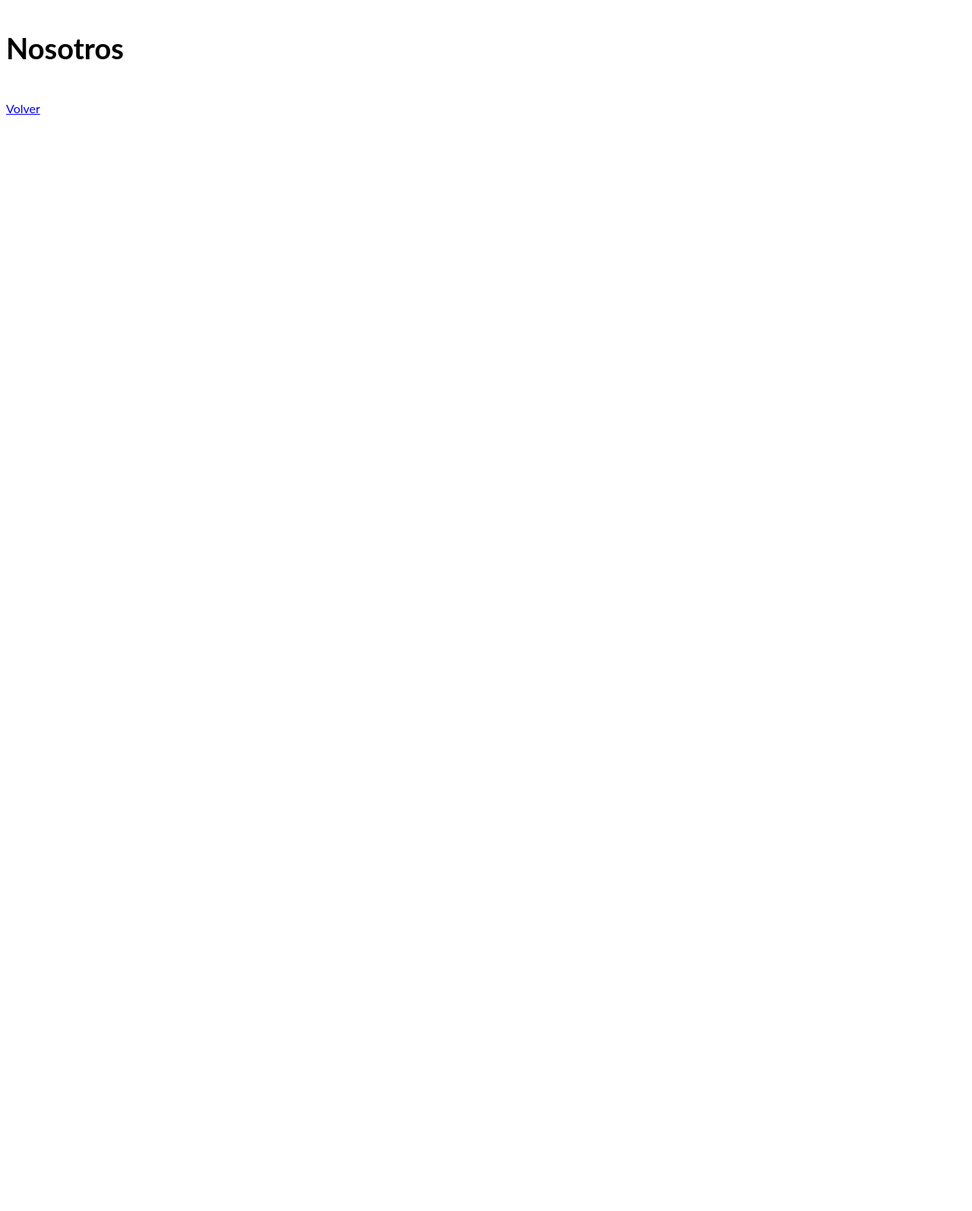
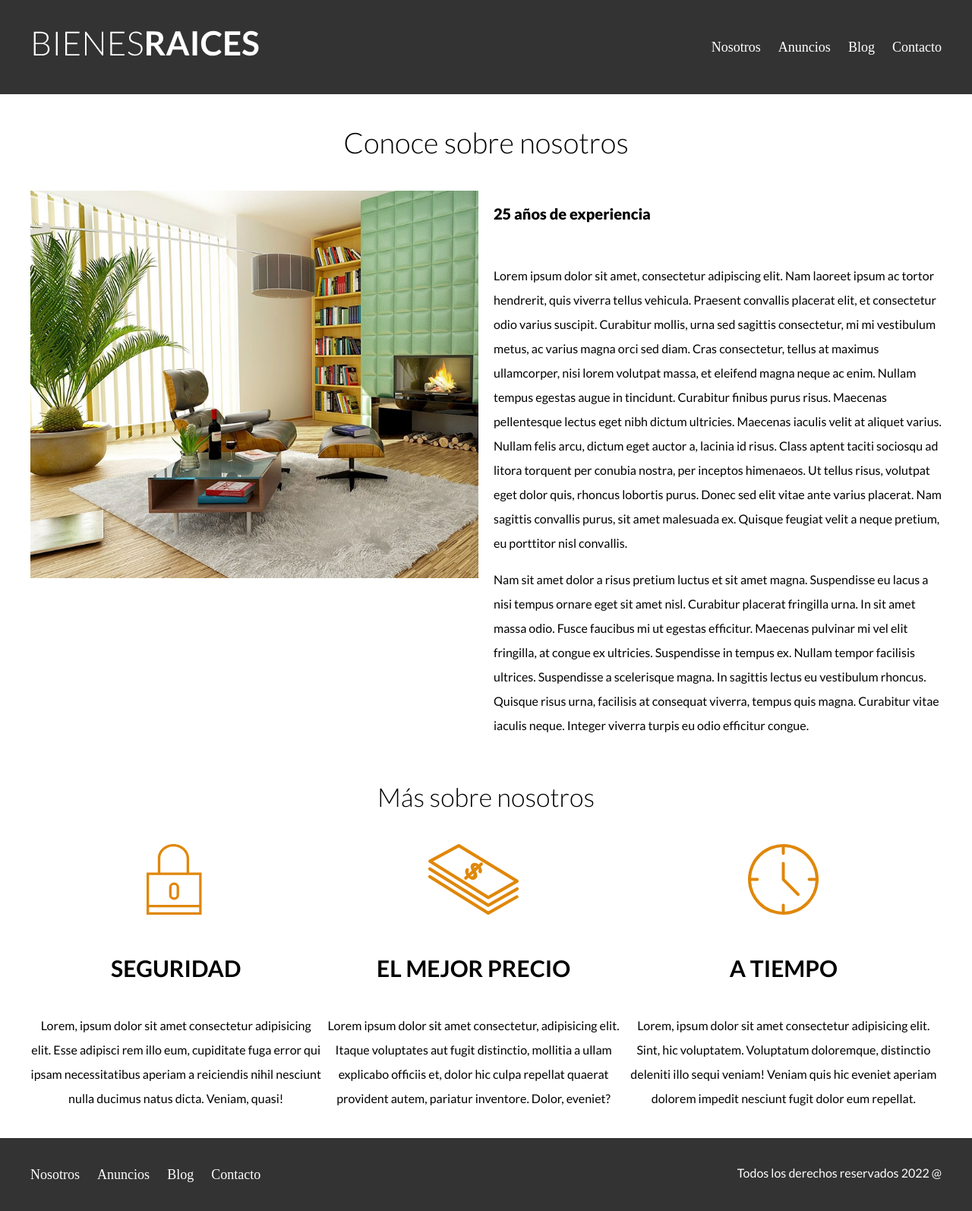
Before and after one commit to javiegas253/Bienes-raices, a plain HTML site: page Nosotros.html in a window 1280 px wide. Shown: the whole page at 76% size. Before the commit the page ends 800 px from the top, so only its background shows below. Drawn offline with Linux system fonts and the light colour scheme.

Commit message:
termine nosotros.html

```diff
--- a/CSS/style.css
+++ b/CSS/style.css
@@ -67,6 +67,10 @@ background-color: #E08709;
 
 
 /* Header */
+.site-header {
+    background-color: #333333;
+    padding: 1rem 0 3rem 0;
+}
 .site-header.inicio {
     background-image: url(../img/header.jpg);
     background-position: center center;
@@ -260,5 +264,17 @@ background-color: #E08709;
 .copyright {
     margin: 0;
     color: white;
+}
 
+/** INTERNAS **/
+.contenido-nosotros {
+    display: grid;
+    grid-template-columns: repeat(2, 1fr);
+    grid-column-gap: 2rem;
 }
+.texto-nosotros blockquote {
+    font-weight: 900;
+    font-size: 2rem;
+    margin: 0;
+    padding: 1rem 0 3rem 0;
+}
--- a/Nosotros.html
+++ b/Nosotros.html
@@ -4,12 +4,80 @@
     <meta charset="UTF-8">
     <meta http-equiv="X-UA-Compatible" content="IE=edge">
     <meta name="viewport" content="width=device-width, initial-scale=1.0">
-    <title>Document</title>
+    <title>Bienes raices</title>
+    <link href="https://fonts.googleapis.com/css2?family=Lato:wght@300;400;700;900&display=swap" rel="stylesheet">
+    <link rel="stylesheet" href="CSS/normalize.css">
     <link rel="stylesheet" href="CSS/style.css">
 </head>
 <body>
 
-    <h1>Nosotros</h1>
-    <a href="index.html">Volver</a>
+    <header class="site-header">
+        <div class="contenedor contenido-header">
+            <div class="barra">
+                <a href="/">
+                    <img src="img/logo.svg" alt="logotipo de Bienes raices"
+                </a>
+                <nav class="navegacion">
+                    <a href="Nosotros.html">Nosotros</a>
+                    <a href="Anuncios.html">Anuncios</a>
+                    <a href="Blog.html">Blog</a>
+                    <a href="Contacto.html">Contacto</a>
+                </nav>
+            </div>
+        </div> <!-- contenedor -->
+    </header>
+
+    <main class="contenedor">
+        <h1 class="fw-300 centrar-texto">Conoce sobre nosotros</h1>
+
+        <div class="contenido-nosotros">
+            <div class="imagen">
+                <img src="img/nosotros.jpg" alt="living">
+            </div>
+            <div class="texto-nosotros">
+                <blockquote>25 años de experiencia</blockquote>
+
+                <p> Lorem ipsum dolor sit amet, consectetur adipiscing elit. Nam laoreet ipsum ac tortor hendrerit, quis viverra tellus vehicula. Praesent convallis placerat elit, et consectetur odio varius suscipit. Curabitur mollis, urna sed sagittis consectetur, mi mi vestibulum metus, ac varius magna orci sed diam. Cras consectetur, tellus at maximus ullamcorper, nisi lorem volutpat massa, et eleifend magna neque ac enim. Nullam tempus egestas augue in tincidunt. Curabitur finibus purus risus. Maecenas pellentesque lectus eget nibh dictum ultricies. Maecenas iaculis velit at aliquet varius. Nullam felis arcu, dictum eget auctor a, lacinia id risus. Class aptent taciti sociosqu ad litora torquent per conubia nostra, per inceptos himenaeos. Ut tellus risus, volutpat eget dolor quis, rhoncus lobortis purus. Donec sed elit vitae ante varius placerat. Nam sagittis convallis purus, sit amet malesuada ex. Quisque feugiat velit a neque pretium, eu porttitor nisl convallis.</p>
+
+                <p>Nam sit amet dolor a risus pretium luctus et sit amet magna. Suspendisse eu lacus a nisi tempus ornare eget sit amet nisl. Curabitur placerat fringilla urna. In sit amet massa odio. Fusce faucibus mi ut egestas efficitur. Maecenas pulvinar mi vel elit fringilla, at congue ex ultricies. Suspendisse in tempus ex. Nullam tempor facilisis ultrices. Suspendisse a scelerisque magna. In sagittis lectus eu vestibulum rhoncus. Quisque risus urna, facilisis at consequat viverra, tempus quis magna. Curabitur vitae iaculis neque. Integer viverra turpis eu odio efficitur congue.</p>
+            </div>
+        </div>
+    </main>
+
+    <section class="contenedor seccion">
+        <h2 class="fw-300 centrar-texto">Más sobre nosotros</h2>
+
+        <div class="icono-nosotros">
+            <div class="icono">
+                <img src="/img/icono1.svg" alt="seguridad">
+                <h3>Seguridad</h3>
+                <p>Lorem, ipsum dolor sit amet consectetur adipisicing elit. Esse adipisci rem illo eum, cupiditate fuga error qui ipsam necessitatibus aperiam a reiciendis nihil nesciunt nulla ducimus natus dicta. Veniam, quasi!</p>
+            </div>
+
+            <div class="icono">
+                <img src="/img/icono2.svg" alt="Precio">
+                <h3>El mejor precio</h3>
+                <p>Lorem ipsum dolor sit amet consectetur, adipisicing elit. Itaque voluptates aut fugit distinctio, mollitia a ullam explicabo officiis et, dolor hic culpa repellat quaerat provident autem, pariatur inventore. Dolor, eveniet?</p>
+            </div>
+
+            <div class="icono">
+                <img src="/img/icono3.svg" alt="Reloj">
+                <h3>A tiempo</h3>
+                <p>Lorem, ipsum dolor sit amet consectetur adipisicing elit. Sint, hic voluptatem. Voluptatum doloremque, distinctio deleniti illo sequi veniam! Veniam quis hic eveniet aperiam dolorem impedit nesciunt fugit dolor eum repellat.</p>
+            </div>
+        </div>
+    </section>
+
+    <footer class="site-footer seccion">
+        <div class="contenedor contenedor-footer">
+            <nav class="navegacion">
+                <a href="Nosotros.html">Nosotros</a>
+                <a href="Anuncios.html">Anuncios</a>
+                <a href="Blog.html">Blog</a>
+                <a href="Contacto.html">Contacto</a>
+            </nav>
+            <p class="copyright">Todos los derechos reservados 2022 &#64;</p>
+        </div>
+    </footer>
 </body>
 </html>
```
Also changed, not shown: index.html (+0 -1 lines).
